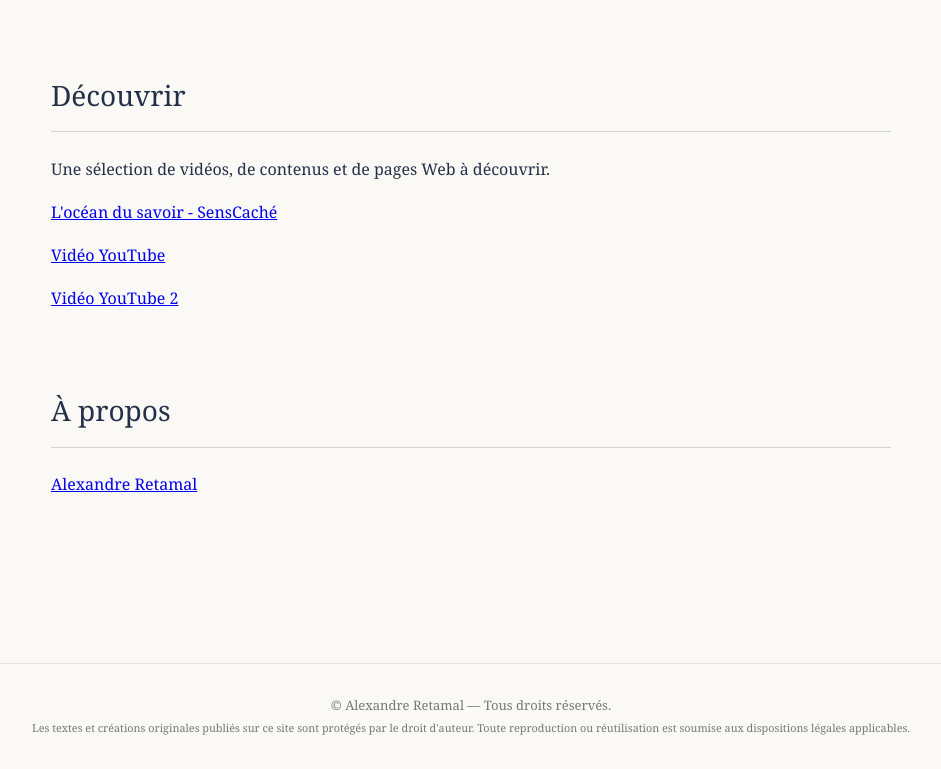
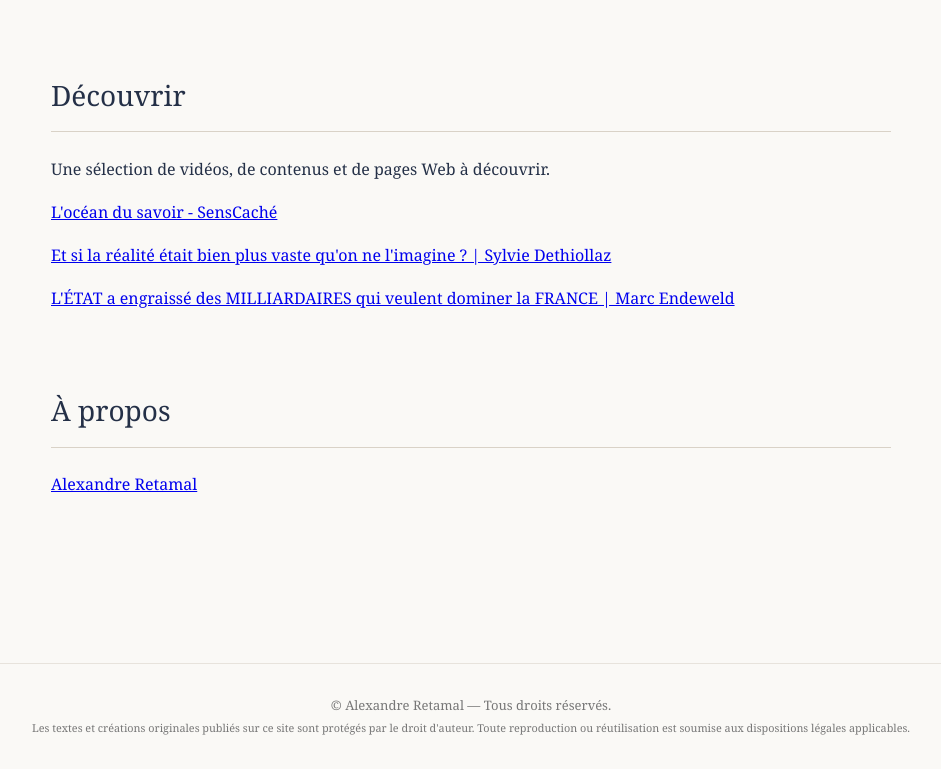
Before and after one commit to alexandreretamal-pixel/retamal, a plain HTML site: page index.html in a window 1280 px wide. Shown: the part 1442-2211 px from the top of the page, without its empty margins (169-1110 px from the left). Drawn offline with Linux system fonts and the light colour scheme.

Commit message:
Update index.html

```diff
--- a/index.html
+++ b/index.html
@@ -389,14 +389,15 @@
   <a href="https://www.youtube.com/watch?v=LZ42jAbrdYU&amp;t=57s"
      target="_blank"
      rel="noopener noreferrer">
-      Vidéo YouTube
+    Et si la réalité était bien plus vaste qu'on ne l'imagine ? | Sylvie Dethiollaz
   </a>
 </p>
+
 <p>
   <a href="https://www.youtube.com/watch?v=LzYO0XlHWG8&amp;t=5571s"
      target="_blank"
      rel="noopener noreferrer">
-    Vidéo YouTube 2
+    L'ÉTAT a engraissé des MILLIARDAIRES qui veulent dominer la FRANCE | Marc Endeweld
   </a>
 </p>
 </section>
```
Lines whose indentation alone changed are shown as unchanged.
